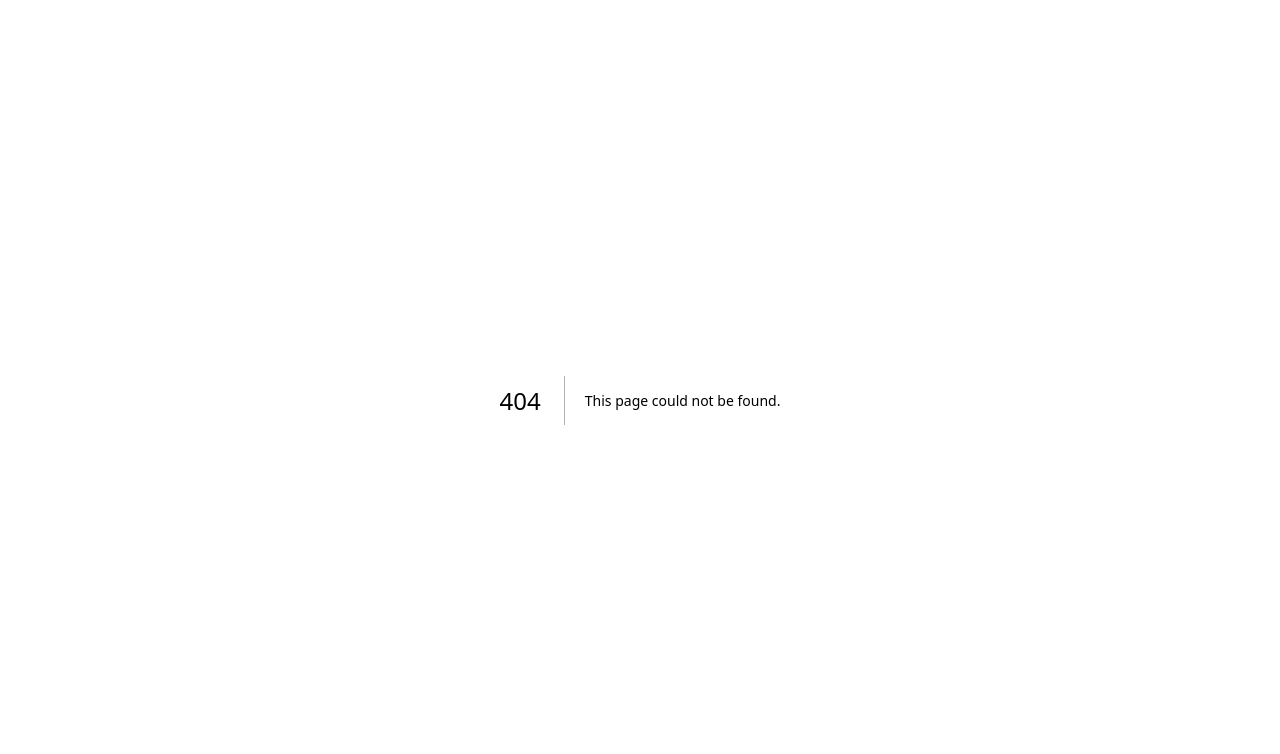
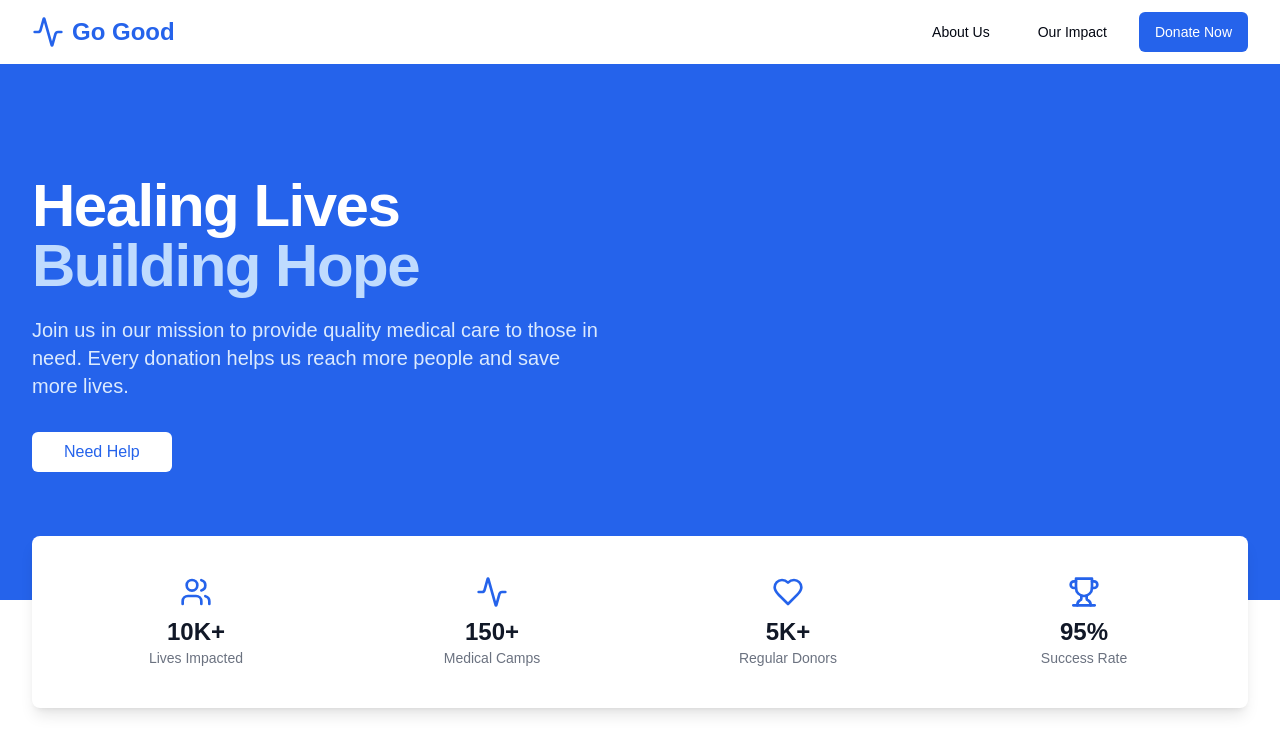
Before and after one commit to nikhilagarwal204/NGOmate-AI, a Next.js app in the folder client/: page /dummy-ngo in a window 1280 px wide. Before the commit this address had no page. Shown: the top 754 px of the page. Built offline with nearby package versions, Linux system fonts and the light colour scheme.

Commit message:
go good dummy ngo ui added

```diff
--- /dev/null
+++ b/client/app/dummy-ngo/page.js
@@ -0,0 +1,97 @@
+"use client";
+import React from 'react';
+import { useRouter } from 'next/navigation';
+import { Heart, Users, Trophy, ArrowRight, Activity } from 'lucide-react';
+import { Button } from '@/components/ui/button';
+
+const NGOLandingPage = () => {
+  const router = useRouter();
+
+  const handleScroll = (elementId) => {
+    document.querySelector(elementId)?.scrollIntoView({ behavior: 'smooth' });
+  };
+
+  const stats = [
+    { number: '10K+', label: 'Lives Impacted', icon: Users },
+    { number: '150+', label: 'Medical Camps', icon: Activity },
+    { number: '5K+', label: 'Regular Donors', icon: Heart },
+    { number: '95%', label: 'Success Rate', icon: Trophy },
+  ];
+
+  return (
+    <div className="min-h-screen">
+      {/* Navigation */}
+      <nav className="bg-white shadow">
+        <div className="max-w-7xl mx-auto px-4 sm:px-6 lg:px-8">
+          <div className="flex justify-between h-16">
+            <div className="flex items-center">
+              <Activity className="h-8 w-8 text-blue-600" />
+              <span className="ml-2 text-2xl font-bold text-blue-600">Go Good</span>
+            </div>
+            <div className="flex items-center space-x-4">
+              <Button variant="ghost" onClick={() => handleScroll('#about')}>
+                About Us
+              </Button>
+              <Button variant="ghost" onClick={() => handleScroll('#impact')}>
+                Our Impact
+              </Button>
+              <Button
+                className="bg-blue-600 text-white hover:bg-blue-700"
+                onClick={() => router.push('/dummy-ngo/donate')}
+              >
+                Donate Now
+              </Button>
+            </div>
+          </div>
+        </div>
+      </nav>
+
+      {/* Hero Section */}
+      <div className="bg-blue-600 overflow-hidden">
+        <div className="max-w-7xl mx-auto">
+          <div className="relative z-10 pb-8 sm:pb-16 md:pb-20 lg:max-w-2xl lg:w-full lg:pb-28 xl:pb-32">
+            <main className="mt-10 mx-auto max-w-7xl px-4 sm:mt-12 sm:px-6 md:mt-16 lg:mt-20 lg:px-8 xl:mt-28">
+              <div className="sm:text-center lg:text-left">
+                <h1 className="text-4xl tracking-tight font-extrabold text-white sm:text-5xl md:text-6xl">
+                  <span className="block">Healing Lives</span>
+                  <span className="block text-blue-200">Building Hope</span>
+                </h1>
+                <p className="mt-3 text-base text-blue-100 sm:mt-5 sm:text-lg sm:max-w-xl sm:mx-auto md:mt-5 md:text-xl lg:mx-0">
+                  Join us in our mission to provide quality medical care to those in need. Every donation helps us reach more people and save more lives.
+                </p>
+                <div className="mt-5 sm:mt-8 sm:flex sm:justify-center lg:justify-start">
+                  <Button
+                    className="w-full sm:w-auto px-8 py-3 text-base font-medium bg-white text-blue-600 hover:bg-blue-50"
+                    onClick={() => router.push('/dummy-ngo/receive-help')}
+                  >
+                    Need Help
+                  </Button>
+                </div>
+              </div>
+            </main>
+          </div>
+        </div>
+      </div>
+
+      {/* Stats Section */}
+      <div className="max-w-7xl mx-auto px-4 sm:px-6 lg:px-8 -mt-16">
+        <div className="bg-white rounded-lg shadow-lg">
+          <div className="grid grid-cols-2 md:grid-cols-4 gap-4 p-6">
+            {stats.map((stat, index) => {
+              const Icon = stat.icon;
+              return (
+                <div key={index} className="text-center p-4">
+                  <Icon className="w-8 h-8 mx-auto text-blue-600" />
+                  <div className="mt-2 text-2xl font-bold text-gray-900">{stat.number}</div>
+                  <div className="text-sm text-gray-500">{stat.label}</div>
+                </div>
+              );
+            })}
+          </div>
+        </div>
+      </div>
+    </div>
+  );
+};
+
+export default NGOLandingPage;
--- /dev/null
+++ b/client/components/ui/radio-group.jsx
@@ -0,0 +1,31 @@
+"use client"
+
+import * as React from "react"
+import * as RadioGroupPrimitive from "@radix-ui/react-radio-group"
+import { Circle } from "lucide-react"
+
+import { cn } from "@/lib/utils"
+
+const RadioGroup = React.forwardRef(({ className, ...props }, ref) => {
+  return (<RadioGroupPrimitive.Root className={cn("grid gap-2", className)} {...props} ref={ref} />);
+})
+RadioGroup.displayName = RadioGroupPrimitive.Root.displayName
+
+const RadioGroupItem = React.forwardRef(({ className, ...props }, ref) => {
+  return (
+    (<RadioGroupPrimitive.Item
+      ref={ref}
+      className={cn(
+        "aspect-square h-4 w-4 rounded-full border border-primary text-primary ring-offset-background focus:outline-none focus-visible:ring-2 focus-visible:ring-ring focus-visible:ring-offset-2 disabled:cursor-not-allowed disabled:opacity-50",
+        className
+      )}
+      {...props}>
+      <RadioGroupPrimitive.Indicator className="flex items-center justify-center">
+        <Circle className="h-2.5 w-2.5 fill-current text-current" />
+      </RadioGroupPrimitive.Indicator>
+    </RadioGroupPrimitive.Item>)
+  );
+})
+RadioGroupItem.displayName = RadioGroupPrimitive.Item.displayName
+
+export { RadioGroup, RadioGroupItem }
--- a/client/package.json
+++ b/client/package.json
@@ -11,6 +11,7 @@
   "dependencies": {
     "@radix-ui/react-checkbox": "^1.1.3",
     "@radix-ui/react-label": "^2.1.1",
+    "@radix-ui/react-radio-group": "^1.2.2",
     "@radix-ui/react-slot": "^1.1.1",
     "@radix-ui/react-tabs": "^1.1.2",
     "class-variance-authority": "^0.7.1",
```
Also changed, not shown: 1 other file (tests, documents, lock files or other folders).
